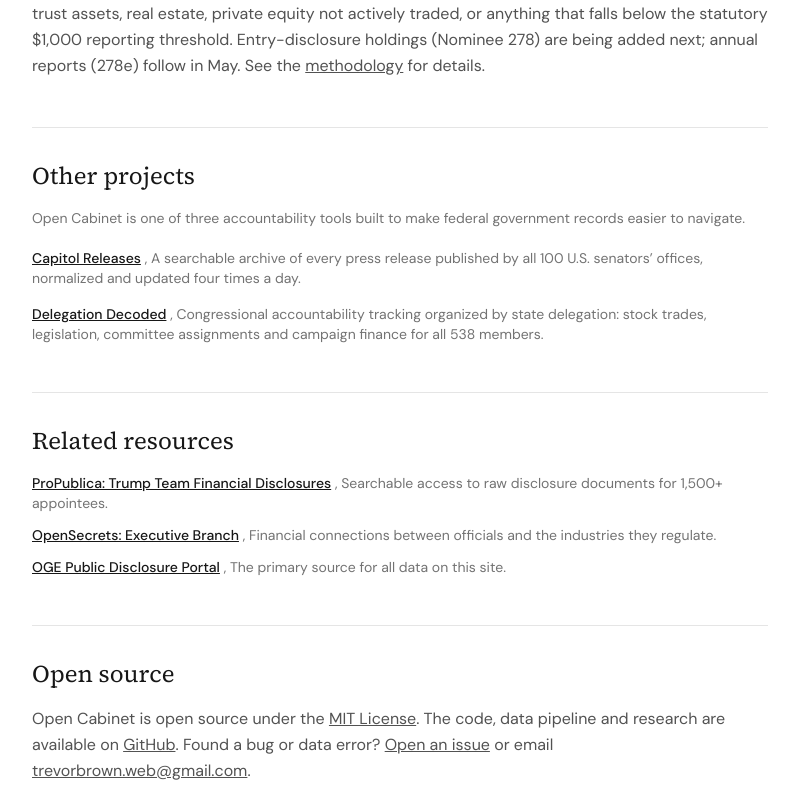
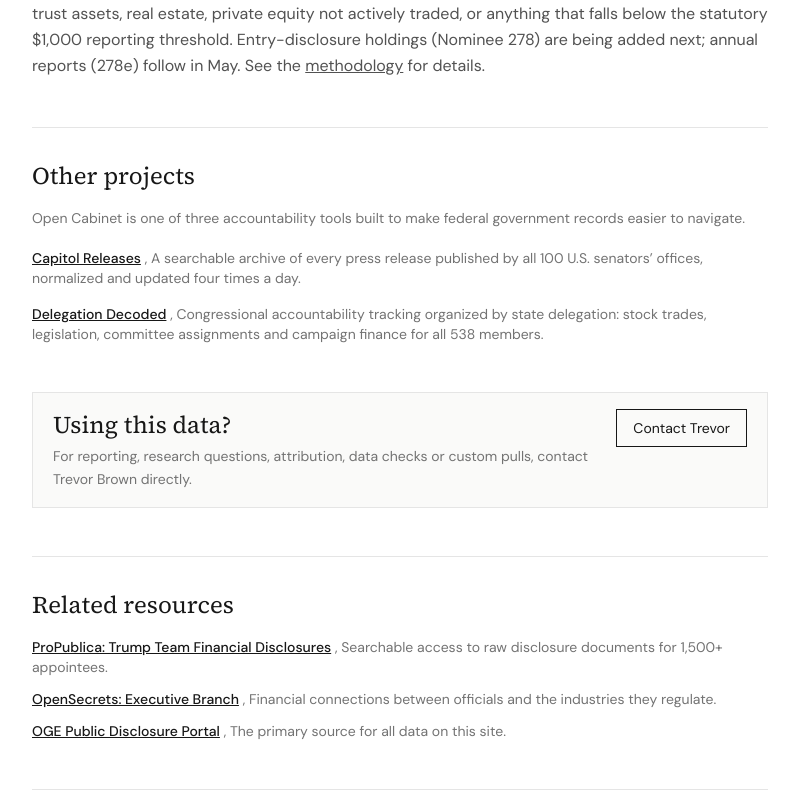
Before and after one commit to tbrown034/open-cabinet, a Next.js app: page /about in a window 1280 px wide. Shown: the part 720-1517 px from the top of the page, without its empty margins (240-1039 px from the left). Built offline with nearby package versions, Linux system fonts and the light colour scheme.

Commit message:
Add researcher contact CTA

```diff
--- a/app/about/page.tsx
+++ b/app/about/page.tsx
@@ -2,6 +2,7 @@
 import Link from "next/link";
 import Image from "next/image";
 import FeedbackForm from "../components/feedback-form";
+import ResearchContactCta from "../components/research-contact-cta";
 
 export const metadata: Metadata = {
   title: "About, Open Cabinet",
@@ -19,7 +20,7 @@
         </h1>
         <p className="text-neutral-500 max-w-xl leading-relaxed">
           An accountability tool that parses executive branch financial
-          disclosure data into searchable, sortable and visual formats ,
+          disclosure data into searchable, sortable and visual formats,
           tracking stock trades and potential conflicts of interest.
         </p>
         <p className="text-xs text-neutral-400 mt-3">
@@ -137,6 +138,8 @@
             </li>
           </ul>
         </section>
+
+        <ResearchContactCta context="about" />
 
         {/* Related resources */}
         <section className="border-t border-neutral-200 pt-8">
--- /dev/null
+++ b/app/components/research-contact-cta.tsx
@@ -0,0 +1,34 @@
+type ResearchContactCtaProps = {
+  context?: "about" | "download";
+};
+
+export default function ResearchContactCta({
+  context = "about",
+}: ResearchContactCtaProps) {
+  const subject =
+    context === "download"
+      ? "Open Cabinet data question"
+      : "Open Cabinet research question";
+
+  return (
+    <section className="border border-neutral-200 bg-stone-50 px-5 py-4">
+      <div className="flex flex-col gap-4 sm:flex-row sm:items-start sm:justify-between">
+        <div>
+          <h2 className="font-[family-name:var(--font-source-serif)] text-2xl text-neutral-900">
+            Using this data?
+          </h2>
+          <p className="mt-1 text-sm text-neutral-500 leading-relaxed">
+            For reporting, research questions, attribution, data checks or
+            custom pulls, contact Trevor Brown directly.
+          </p>
+        </div>
+        <a
+          href={`mailto:trevorbrown.web@gmail.com?subject=${encodeURIComponent(subject)}`}
+          className="shrink-0 border border-neutral-900 px-4 py-2 text-sm text-neutral-900 hover:bg-neutral-900 hover:text-white transition-colors text-center"
+        >
+          Contact Trevor
+        </a>
+      </div>
+    </section>
+  );
+}
--- a/app/download/page.tsx
+++ b/app/download/page.tsx
@@ -1,6 +1,7 @@
 import type { Metadata } from "next";
 import { readFile } from "fs/promises";
 import path from "path";
+import ResearchContactCta from "../components/research-contact-cta";
 
 export const metadata: Metadata = {
   title: "Download Data, Open Cabinet",
@@ -108,6 +109,10 @@
         ). If you use this data, please credit Open Cabinet and link to the
         source.
       </p>
+
+      <div className="mt-8">
+        <ResearchContactCta context="download" />
+      </div>
     </div>
   );
 }
```
